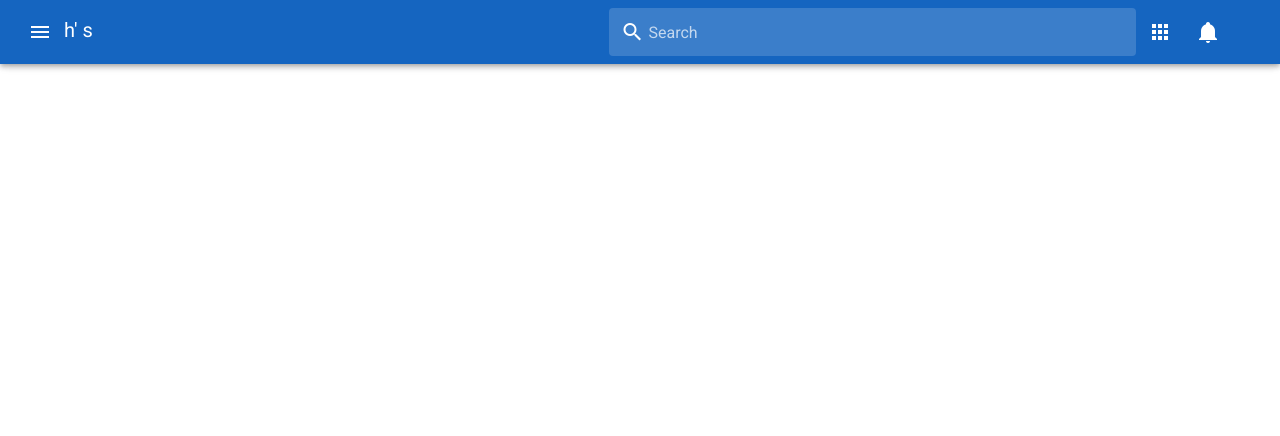
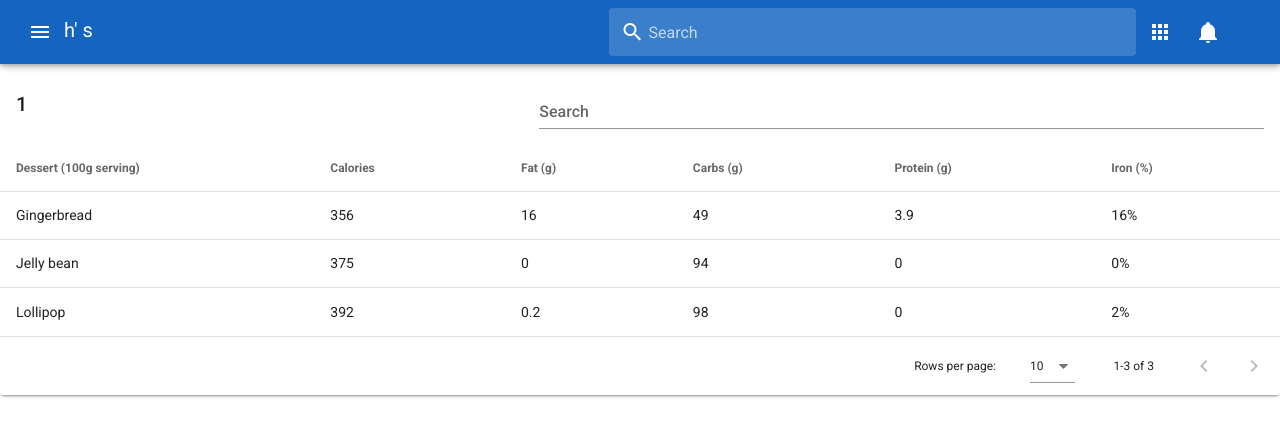
Before and after one commit to metateampro/Horses, a Vue app: page /event/1 in a window 1280 px wide. Shown: the top 436 px of the page. Built offline with nearby package versions, Linux system fonts and the light colour scheme.

Commit message:
dinamic roating

```diff
--- a/src/App.vue
+++ b/src/App.vue
@@ -12,7 +12,6 @@
 import Vue from 'vue';
 import Home from './components/Home.vue';
 import AppBar from './components/AppBar.vue';
-import EditTable from './components/EditTable.vue';
 import LeftBarMenu from './components/LeftBarMenu.vue';
 
 export default Vue.extend({
@@ -20,7 +19,6 @@ export default Vue.extend({
   components: {
     Home,
     AppBar,
-    EditTable,
     LeftBarMenu,
   },
   data: () => ({
--- /dev/null
+++ b/src/components/Event.vue
@@ -0,0 +1,75 @@
+<template>
+  <v-card>
+    <v-card-title>
+      {{id}}
+      <div class="flex-grow-1"></div>
+      <v-text-field
+        v-model="search"
+        append-icon="mdi-edit"
+        label="Search"
+        single-line
+        hide-details
+      ></v-text-field>
+    </v-card-title>
+    <v-data-table
+      :headers="headers"
+      :items="desserts"
+      :search="search"
+    ></v-data-table>
+  </v-card>
+</template>
+<script>
+  export default {
+    data () {
+      return {
+
+        id : this.$router.currentRoute.params['text'],
+        search: '',
+        headers: [
+          {
+            text: 'Dessert (100g serving)',
+            align: 'left',
+            sortable: false,
+            value: 'name',
+          },
+          { text: 'Calories', value: 'calories' },
+          { text: 'Fat (g)', value: 'fat' },
+          { text: 'Carbs (g)', value: 'carbs' },
+          { text: 'Protein (g)', value: 'protein' },
+          { text: 'Iron (%)', value: 'iron' },
+        ],
+        desserts: [
+          {
+            name: 'Gingerbread',
+            calories: 356,
+            fat: 16.0,
+            carbs: 49,
+            protein: 3.9,
+            iron: '16%',
+          },
+          {
+            name: 'Jelly bean',
+            calories: 375,
+            fat: 0.0,
+            carbs: 94,
+            protein: 0.0,
+            iron: '0%',
+          },
+          {
+            name: 'Lollipop',
+            calories: 392,
+            fat: 0.2,
+            carbs: 98,
+            protein: 0,
+            iron: '2%',
+          },
+        ],
+      }
+    },
+    watch:{
+      $route(toR, fromR){
+        this.id = toR.params['text']// to do: get query
+      }
+    }
+  }
+</script>
--- a/src/components/LeftBarMenu.vue
+++ b/src/components/LeftBarMenu.vue
@@ -38,6 +38,7 @@
             <v-list-item
               v-for="(child, i) in item.children"
               :key="i"
+              :to="child.routerLink +'/'+ child.text || '*'"
               >
               <v-list-item-action v-if="child.icon">
                 <v-icon>{{ child.icon }}</v-icon>
@@ -90,10 +91,10 @@ import AppBar from './AppBar.vue'
           text: 'Мероприятия',
           model: false,
           children: [
-            { text: 'Чемпионат для лошадей Орловской рысистой породы' },
-            { text: 'Кубок среди лошадей Ахалтекинской чистокровной породы' },
-            { text: 'Чемпионат России среди лошадей Арабской чистокровной породы' },
-            { text: 'Дни спортивного коннозаводства' },
+            { text: 'Чемпионат для лошадей Орловской рысистой породы', routerLink: '/event' },
+            { text: 'Кубок среди лошадей Ахалтекинской чистокровной породы', routerLink: '/event' },
+            { text: 'Чемпионат России среди лошадей Арабской чистокровной породы', routerLink: '/event' },
+            { text: 'Дни спортивного коннозаводства', routerLink: '/event' },
           ],
         },
         {icon:'mdi-texture', text: 'Сводная таблица', routerLink: '/about' },
--- a/src/router.ts
+++ b/src/router.ts
@@ -1,6 +1,7 @@
 import Vue from 'vue';
 import Router from 'vue-router';
 import Home from './views/Home.vue';
+import Event from './views/Event.vue';
 
 Vue.use(Router);
 
@@ -11,6 +12,12 @@ export default new Router({
       path: '/',
       name: 'home',
       component: Home,
+
+    },
+    {
+      path: '/event/:text',
+      name: 'event',
+      component: Event,
     },
     {
       path: '/about',
--- /dev/null
+++ b/src/views/Event.vue
@@ -0,0 +1,14 @@
+<template>
+  <Event />
+</template>
+
+<script lang="ts">
+import Vue from 'vue';
+import Event from '../components/Event.vue';
+
+export default Vue.extend({
+  components: {
+    Event,
+  },
+});
+</script>
```
